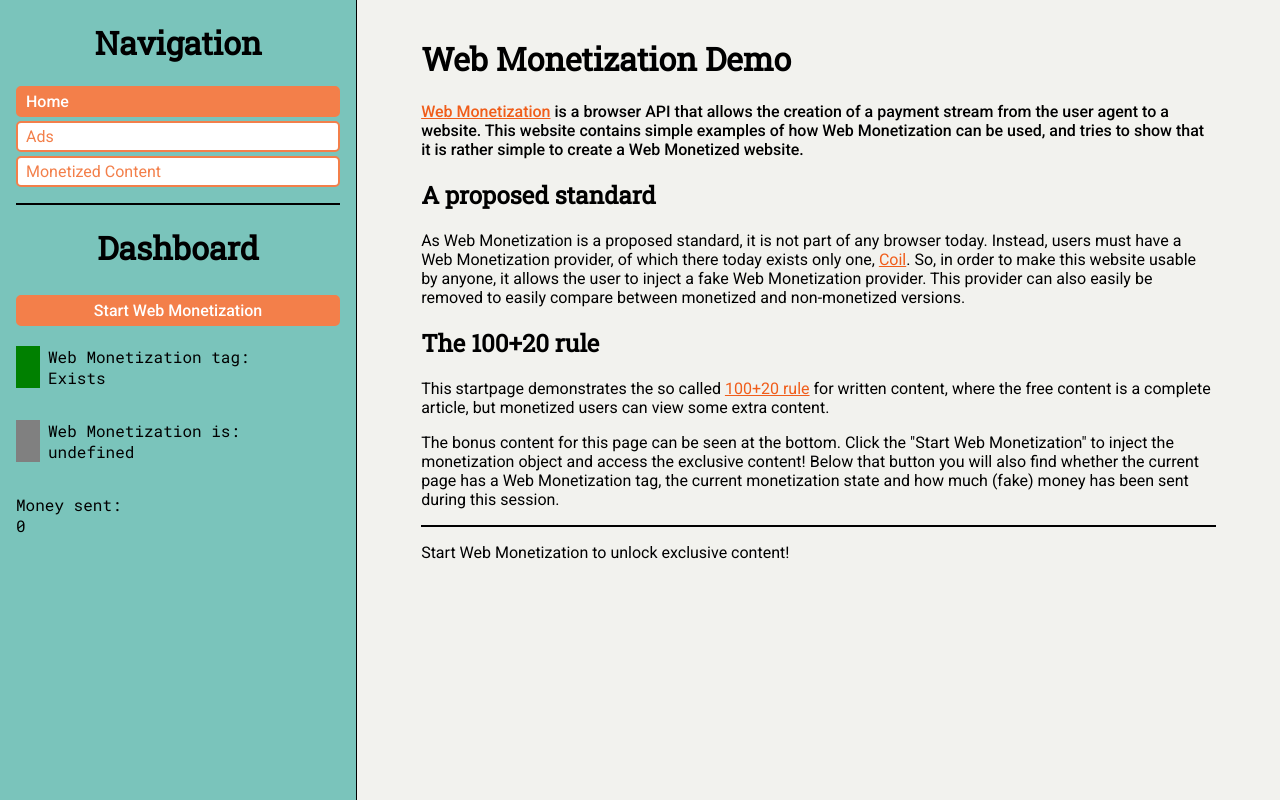
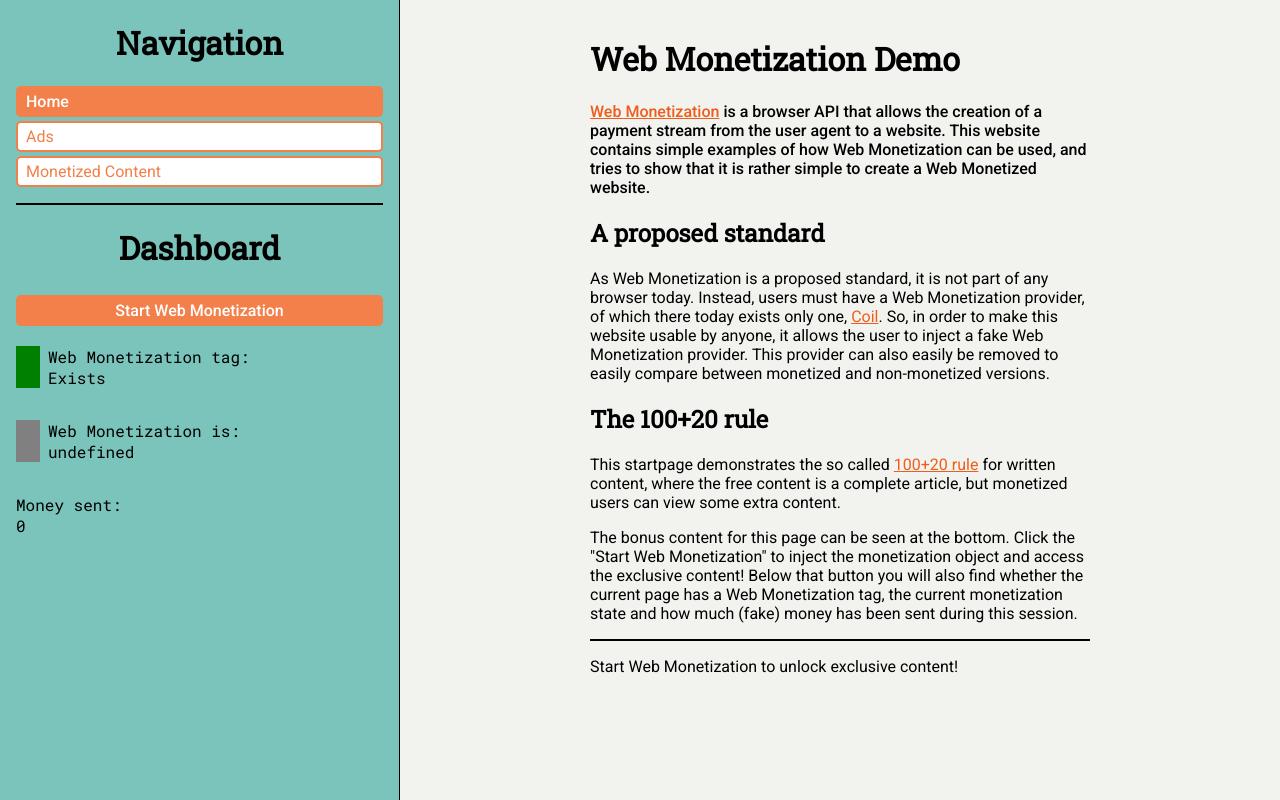
Before and after one commit to Doverstav/kitscon202, a React (Create React App) app: page / in a window 1280 px wide. Built offline with nearby package versions, Linux system fonts and the light colour scheme.

Commit message:
Set max size of text containers to 500px

```diff
--- a/src/components/Ads/Ads.css
+++ b/src/components/Ads/Ads.css
@@ -11,7 +11,12 @@
 }
 
 .Ads-content {
+  max-width: 500px;
+
+  margin: auto;
+
   padding: 16px;
+
 }
 
 .Ads-ad-banner {
--- a/src/components/Home.css
+++ b/src/components/Home.css
@@ -1,3 +1,8 @@
+.Home-container {
+  max-width: 500px;
+  margin: auto;
+}
+
 .Home-text-small {
   font-size: 0.8em;
 }
--- a/src/components/Home.js
+++ b/src/components/Home.js
@@ -11,7 +11,6 @@ import {
 import Link from "./common/Link";
 import Separator from "./common/Separator";
 
-import BananaGif from "../res/giphy.gif";
 import "./Home.css";
 
 export default function Home(props) {
@@ -54,7 +53,7 @@ export default function Home(props) {
   }, [props.spoofState]);
 
   return (
-    <div>
+    <div className="Home-container">
       <h1>Web Monetization Demo</h1>
       <p style={{ fontWeight: "500" }}>
         <Link href="https://webmonetization.org/" text="Web Monetization" /> is
--- a/src/components/MonetizedContent/MonetizedContent.css
+++ b/src/components/MonetizedContent/MonetizedContent.css
@@ -1,3 +1,8 @@
+.Monetized-Content-container {
+  max-width: 500px;
+  margin: auto;
+}
+
 .Monetized-Content-text-small {
   font-size: 0.8em;
 }
--- a/src/components/MonetizedContent/MonetizedContent.js
+++ b/src/components/MonetizedContent/MonetizedContent.js
@@ -114,7 +114,7 @@ export default function MonetizedContent(props) {
   });
 
   return (
-    <div>
+    <div className="Monetized-Content-container">
       <h1>Monetized Content</h1>
       <p style={{ fontWeight: "500" }}>
         For some services, it may only make sense for the user to pay while they
```
